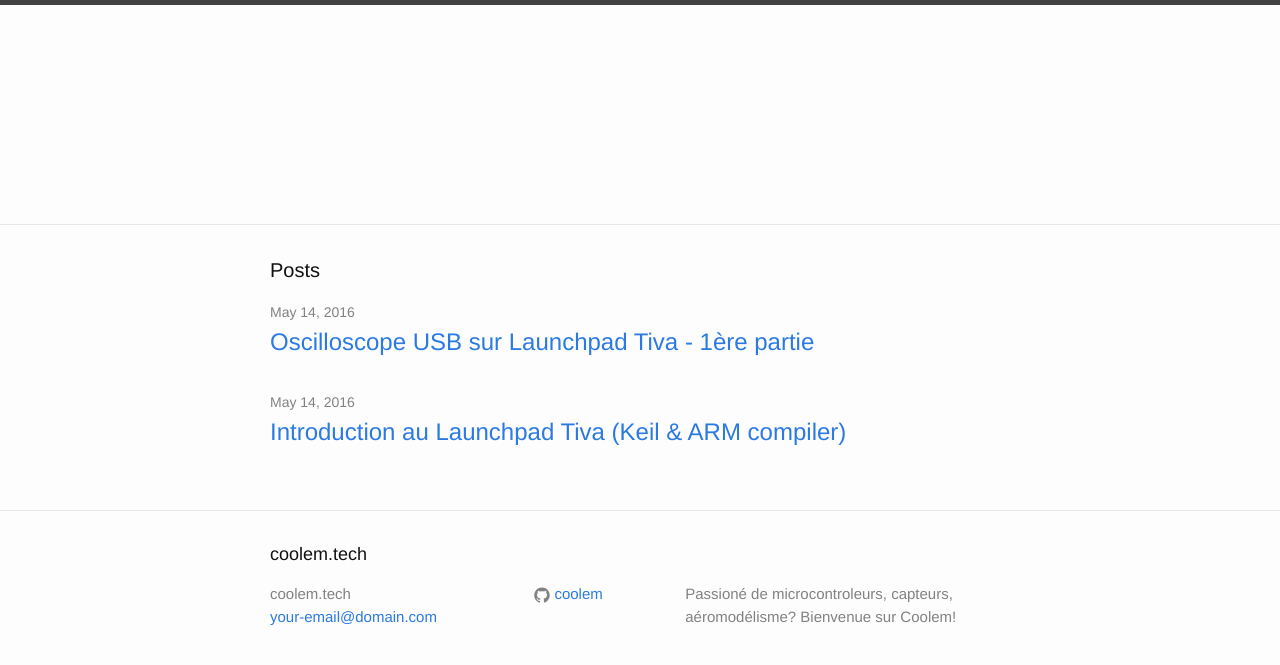
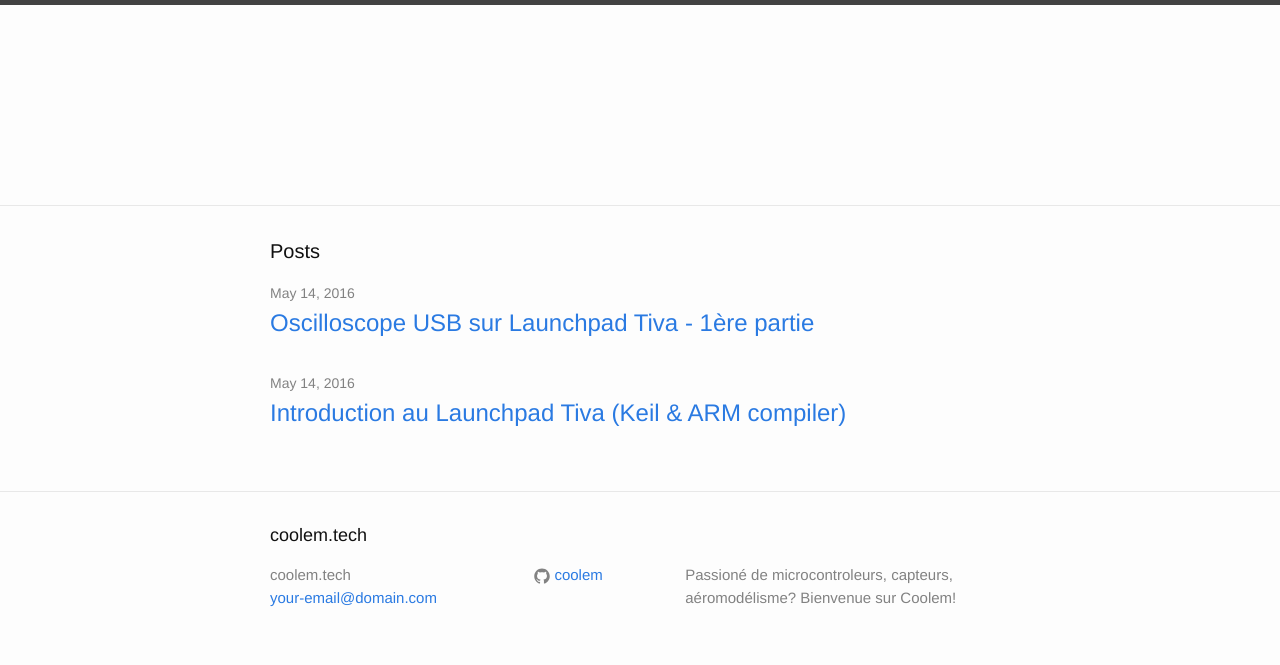
Before and after one commit to coolem/coolem.github.io, a Jekyll site: the page built from index.html, in a window 1280 px wide. Shown: the top 665 px of the page. Built offline with Jekyll 4.4.1, drawn with Linux system fonts in a browser that asks for light colours.

Commit message:
Update header.html

```diff
--- a/_includes/header.html
+++ b/_includes/header.html
@@ -1,4 +1,4 @@
-<header class="site-header">
+<header class="site-header" style="height:200px">
 
   <div class="wrapper">
 
```
